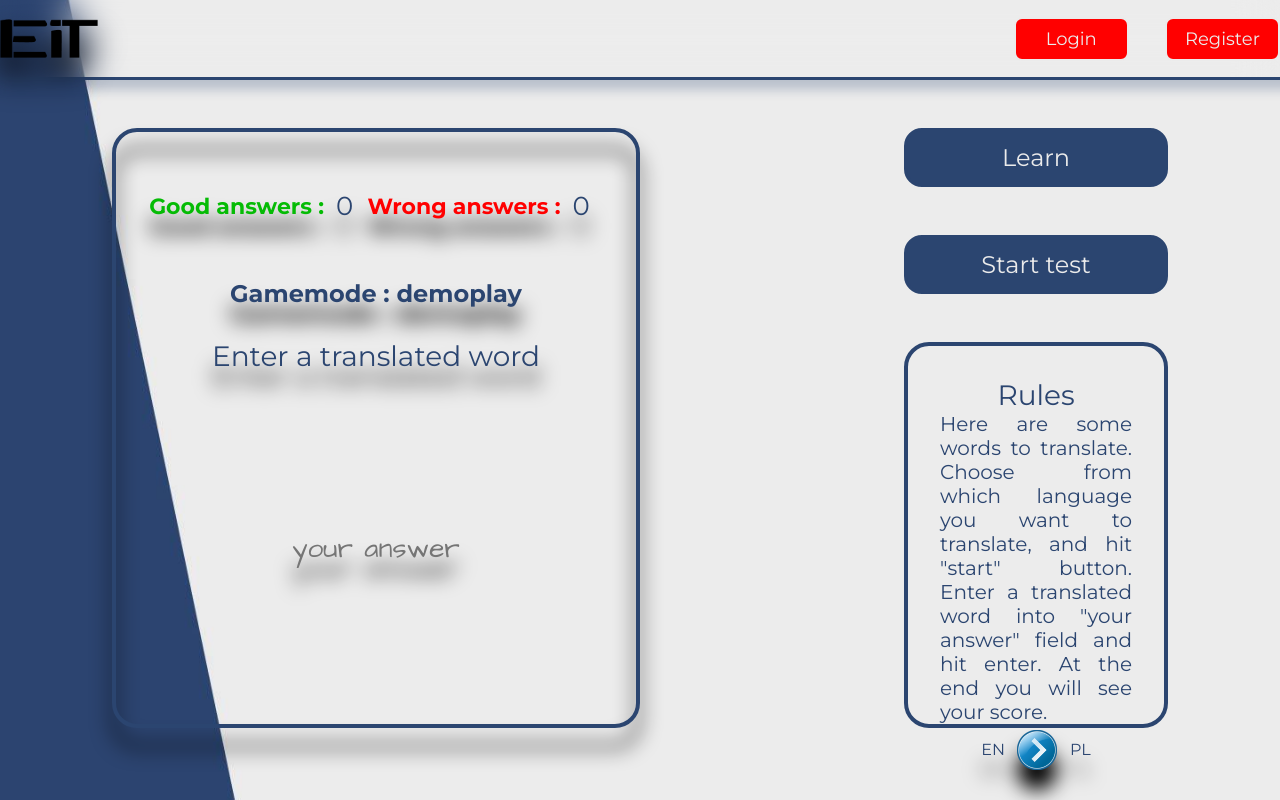
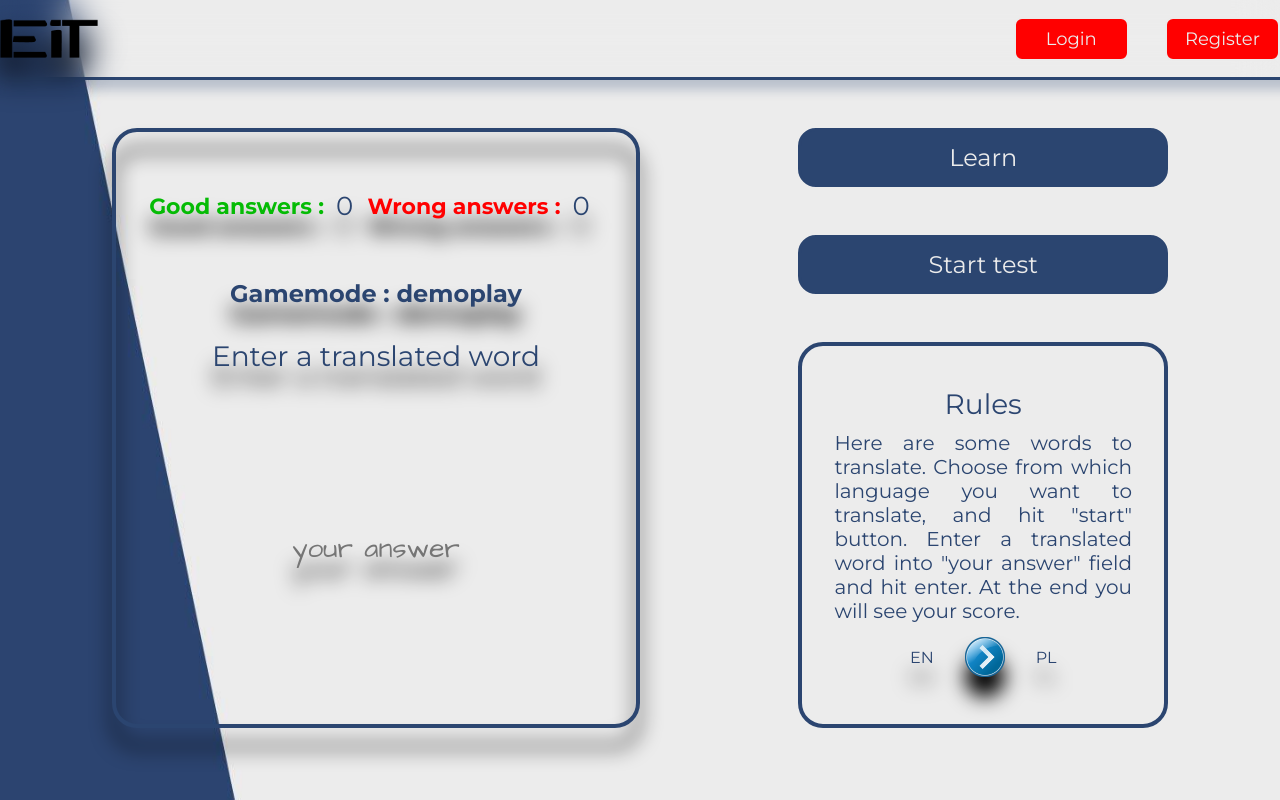
Before and after one commit to WarmuzWojtek/EiT, a React (Create React App) app in the folder client/: page /demo in a window 1280 px wide. Built offline with nearby package versions, Linux system fonts and the light colour scheme.

Commit message:
change actionsContainer css

```diff
--- a/client/src/components/ActionsContainer/actionsContainer.css
+++ b/client/src/components/ActionsContainer/actionsContainer.css
@@ -1,6 +1,6 @@
 .actionsContainer {
   height: 75vh;
-  width: 25%;
+  width: 35%;
   display: flex;
   flex-direction: column;
   justify-content: space-between;
```
